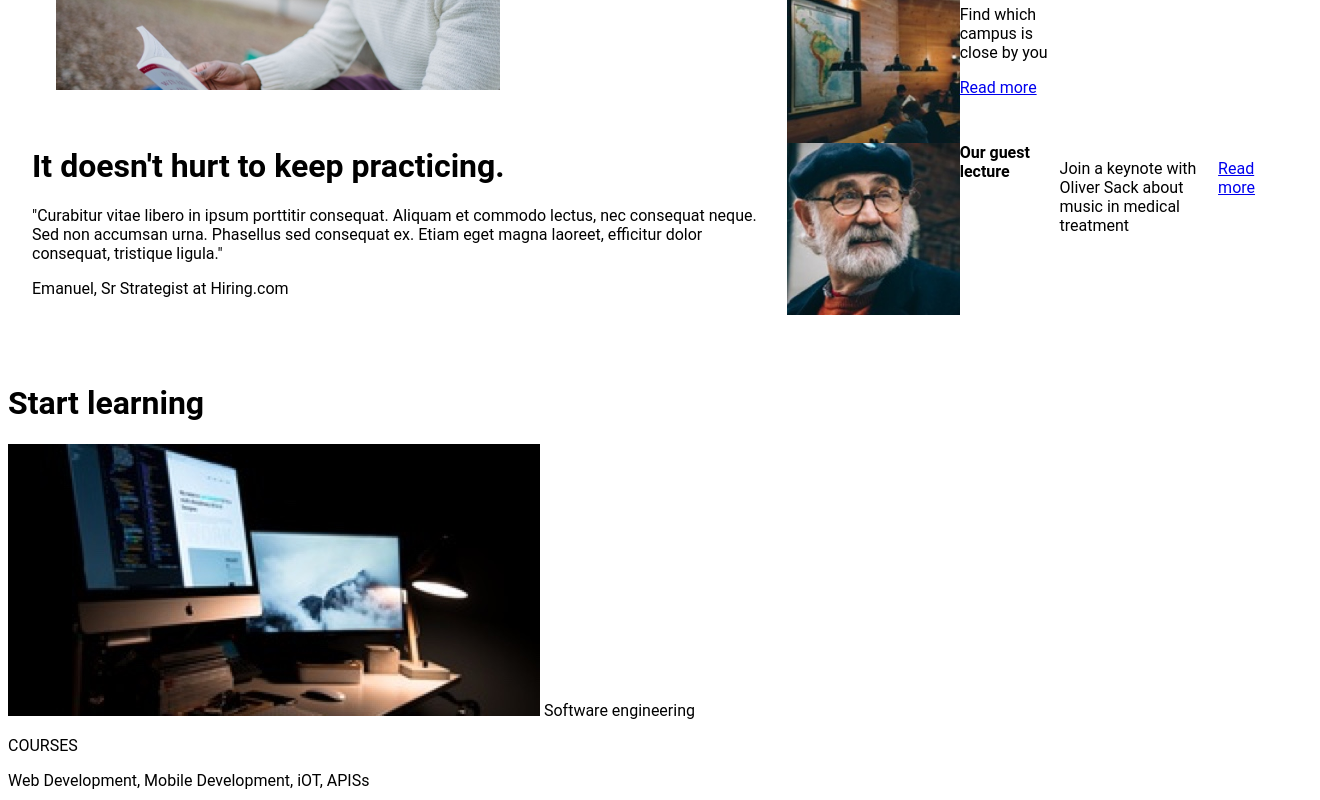
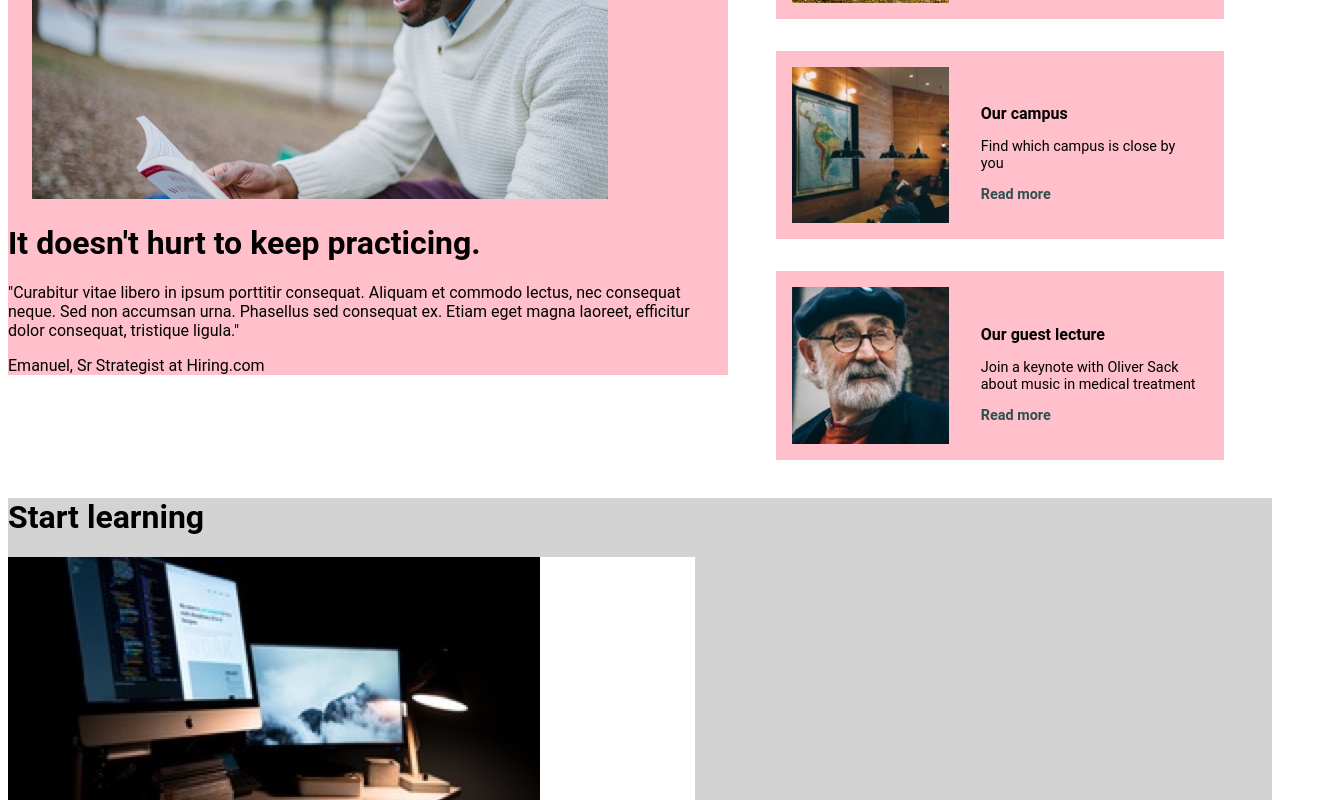
Before and after one commit to kweaver626/ColmarAcademy, a plain HTML site: page index.html in a window 1280 px wide. Shown: the part 780-1580 px from the top of the page, 1320 px wide, since content can reach past the window. Drawn offline with Linux system fonts and the light colour scheme.

Commit message:
fixed issues with infoside.

```diff
--- a/index.html
+++ b/index.html
@@ -42,9 +42,13 @@
 <div class="information">
   <div class="practicing">
   <img src="resources/images/information-main.jpg" alt="Main Image">
+  <div class="practicing-content">
+
+
   <h1>It doesn't hurt to keep practicing.</h1>
   <p class="quote">"Curabitur vitae libero in ipsum porttitir consequat. Aliquam et commodo lectus, nec consequat neque. Sed non accumsan urna. Phasellus sed consequat ex. Etiam eget magna laoreet, efficitur dolor consequat, tristique ligula."</p>
   <span class="author">Emanuel, Sr Strategist at Hiring.com</span>
+  </div>
 
   </div>
 
@@ -55,15 +59,18 @@
   <div class="orientation">
     <img class="img"src="resources/images/information-orientation.jpg" alt="Orientation">
           <img class="mobile"src="resources/images/information-orientation-mobile.jpg" alt="Orientation">
+      <div class="contentdiv">
+
       <span class="title">Orientation date</span>
     <p class="content">Tue 10/11 & Wed 10/12: 8am-3pm</p>
     <p class="link"><a href="#">Read more</a></p>
+    </div>
   </div>
 
   <div class="campus">
     <img class="img"src="resources/images/information-campus.jpg" alt="campus">
     <img  class="mobile"src="resources/images/information-campus-mobile.jpg" alt="campus">
-    <div class="test">
+    <div class="contentdiv">
     <span class="title">Our campus</span>
     <p class="content">Find which campus is close by you</p>
     <p class="link"><a href="#">Read more</a></p>
@@ -73,9 +80,11 @@
   <div class="guest">
     <img class="img"src="resources/images/information-guest-lecture.jpg" alt="guest lecture">
     <img class="mobile"src="resources/images/information-guest-lecture-mobile.jpg" alt="guest lecture">
+    <div class="contentdiv">
     <span class="title">Our guest lecture</span>
     <p class="content">Join a keynote with Oliver Sack about music in medical treatment</p>
     <p class="link"><a href="#">Read more</a></p>
+  </div>
   </div>
 </div>
 </div>
@@ -131,8 +140,8 @@
     <!-- Thesis Exhibit section -->
     <div class="thesis">
       <h1>Thesis exhibit</h1>
-      <div class="video section">
-        <video src="resources/videos/thesis.mp4" autoplay poster="posterimage.jpg">
+      <div class="video-section">
+        <video  width="320" height="240" src="resources/videos/thesis.mp4" autoplay poster="posterimage.jpg">
           </video>
         <span class="title">Reimagine urban</span>
         <p class="text">"Curabitur vitae libero in ipsum porttitir consequat. Aliquam et commodo lectus, nec consequat neque. Sed non accumsan urna. Phasellus sed consequat ex. Etiam eget magna laoreet, efficitur dolor consequat, tristique ligula."</p>
--- a/resources/css/style.css
+++ b/resources/css/style.css
@@ -3,6 +3,11 @@
 html {
   font-family: "Roboto", sans-serif;
   font-size: 16px;
+}
+.flexmain {
+  width: 100%;
+  margin: 0 auto;
+
 }
 
 .header {
@@ -25,8 +30,6 @@ html {
 .header nav span{
 padding: 0px 8px;
 color: darkslategrey;
-
-
 }
 
 /*banner code*/
@@ -46,6 +49,7 @@ color: darkslategrey;
 .banner .content {
   display: block;
   align-items: center;
+  width: 30%;
 }
 .banner span {
   display: block;
@@ -56,6 +60,7 @@ color: darkslategrey;
   color: white;
   padding: 8px 0px;
   justify-content: center;
+  width: 50%;
 }
 
 
@@ -67,43 +72,77 @@ color: darkslategrey;
   display: flex;
   align-items: center;
   justify-content: flex-start;
-  padding: 32px 24px;
   width: 100%;
 }
 .practicing {
   display: inline-block;
   width: 60%;
+  background-color: pink;
+  align-content: flex-start;
+
+
 
 }
 .practicing img {
-  width: 60%;
-  height: inherit;
-  margin: 32px 24px;
+  width: 80%;
+  height: auto;
+  margin-left: 24px;
+
 }
+
+
+/*Info side code*/
 .infoside {
 display: flex;
 flex-direction: column;
 width: 40%;
-padding: 16px 16px;
+padding: 0px 32px;
+margin-top: 32px;
 }
 
+.contentdiv {
+  display:block;
+  padding-left: 16px;
+  align-content: center;
+  width: 65%;
+  padding-top: 32px;
+
+
+}
+.contentdiv .title {
+  color: charcoal;
+}
+.contentdiv p {
+  width: 90%;
+  font-size: .90rem;
+}
+
+.contentdiv .content{
+
+}
+.contentdiv a {
+  text-decoration: none;
+  color: darkslategrey;
+  font-size: .90rem;
+  font-weight: bold;
+}
 
 .infoside img {
 width: 35%;
-height: auto;
+height: 35%;
 display: inline-block;
+margin: 16px 16px;
 }
 
 .infoside .title {
   font-weight: bold;
-
 }
 .campus, .orientation, .guest {
   display: flex;
+  margin: 16px;
+  background-color: pink;
 }
-.test {
-  display: block;
-}
+
 
 .infoside .mobile {
   display: none;
@@ -113,11 +152,38 @@ display: inline-block;
   width: 40%;
 }
 
-/*Info side code*/
+/*Learning code*/
+.learning {
+  background-color: lightgrey;
+  width: 100%;
+}
+.learning h1 {
+  display: block;
+  justify-content: center;
 
-/*Learning code*/
+}
+.learning-block {
+  display: inline-block;
+  flex-wrap: wrap;
+  background-color: white;
+}
+.learning-block img {
+
+}
 
 /*thesis code*/
+.thesis {
+  display: flex;
+  width: 100%;
+}
+.thesis h1 {
+  display: block;
+}
+
+.video-section {
+  width: 50%;
+  height: auto;
+}
 
 /*footer code*/
 
```
